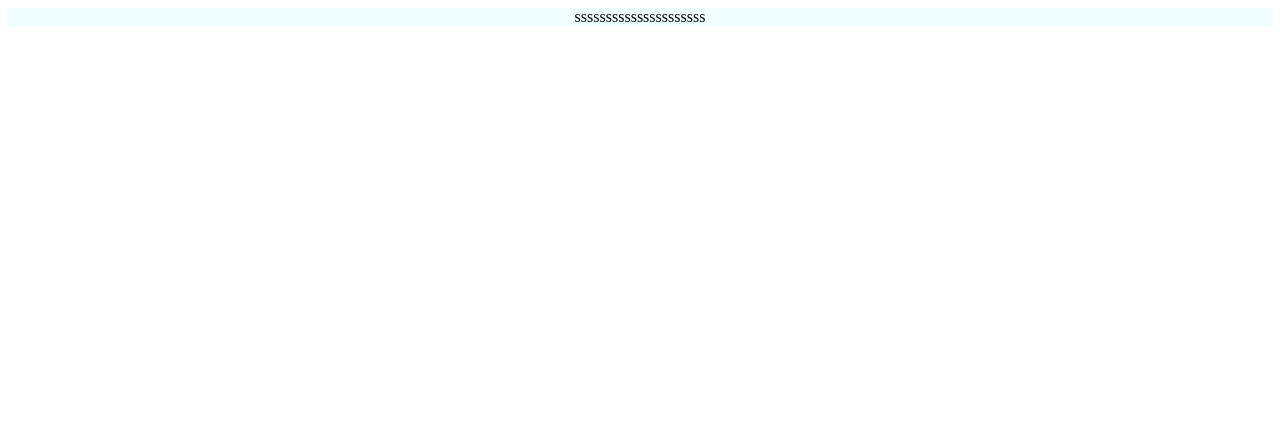
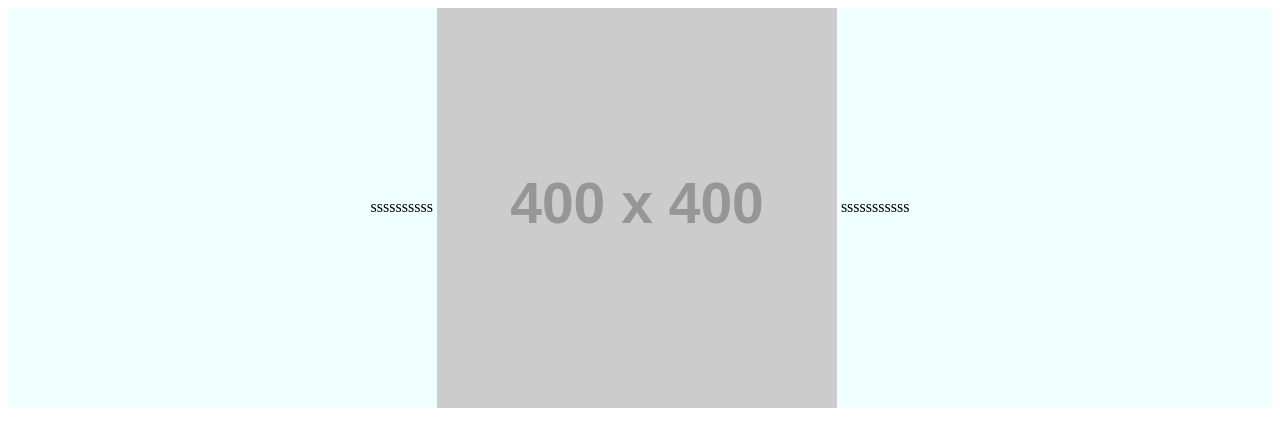
Before and after one commit to ahmedSadoun/CSS-Practice, a plain HTML site: page index.html in a window 1280 px wide. Drawn offline with Linux system fonts and the light colour scheme; placeholder pictures from the web are drawn by us.

Commit message:
practiced align image with text vertically

```diff
--- a/index.html
+++ b/index.html
@@ -7,6 +7,6 @@
     <title>Document</title>
   </head>
   <body>
-    <div>sssssssssssssssssssss</div>
+    <div>ssssssssss <img src="https://placehold.co/400" /> sssssssssss</div>
   </body>
 </html>
--- a/master/master.css
+++ b/master/master.css
@@ -2,5 +2,7 @@ div {
   background-color: azure;
   text-align: center;
   direction: ltr; /* Defines the direction of the container*/
-
 }
+img {
+    vertical-align: middle;
+}
```
